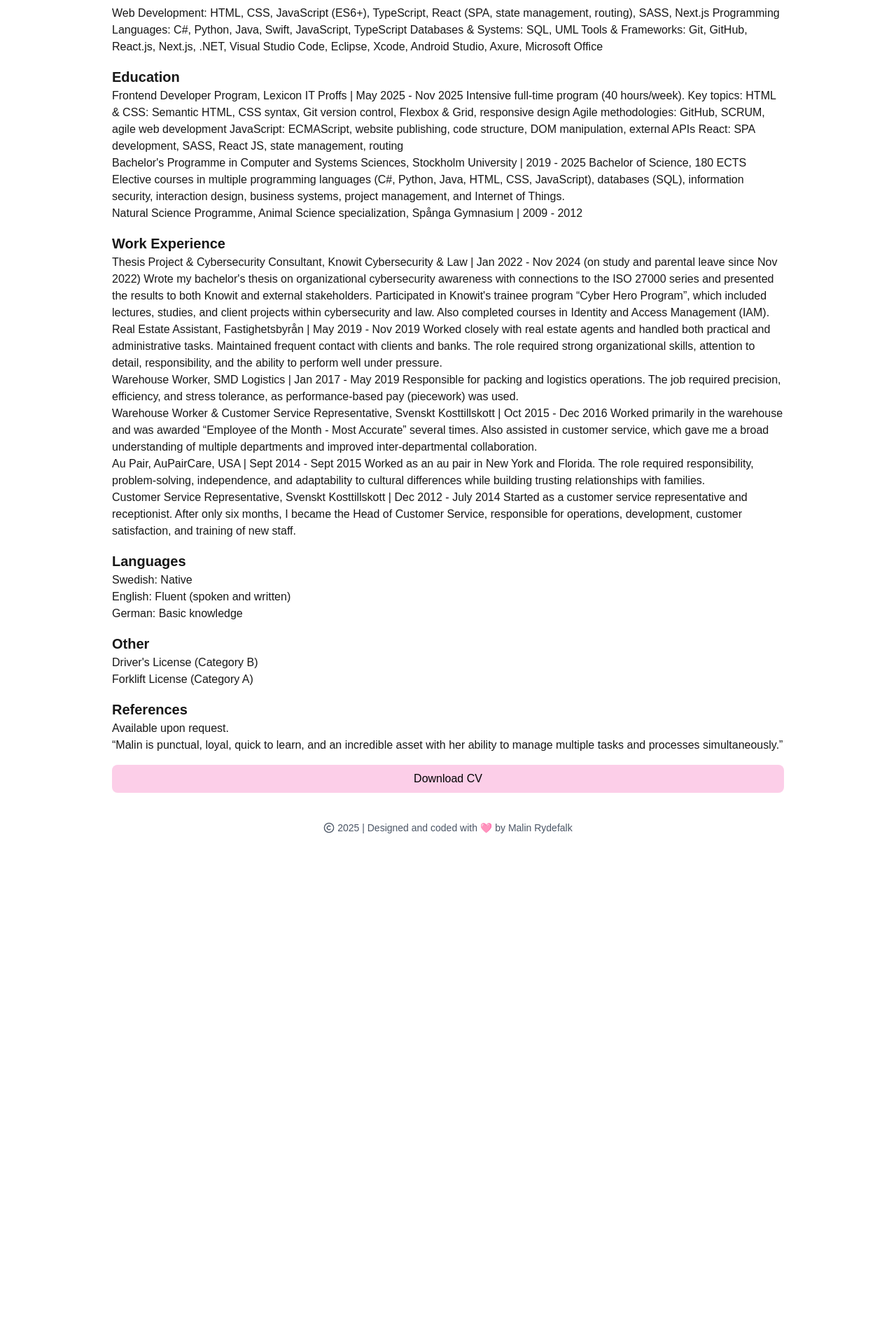
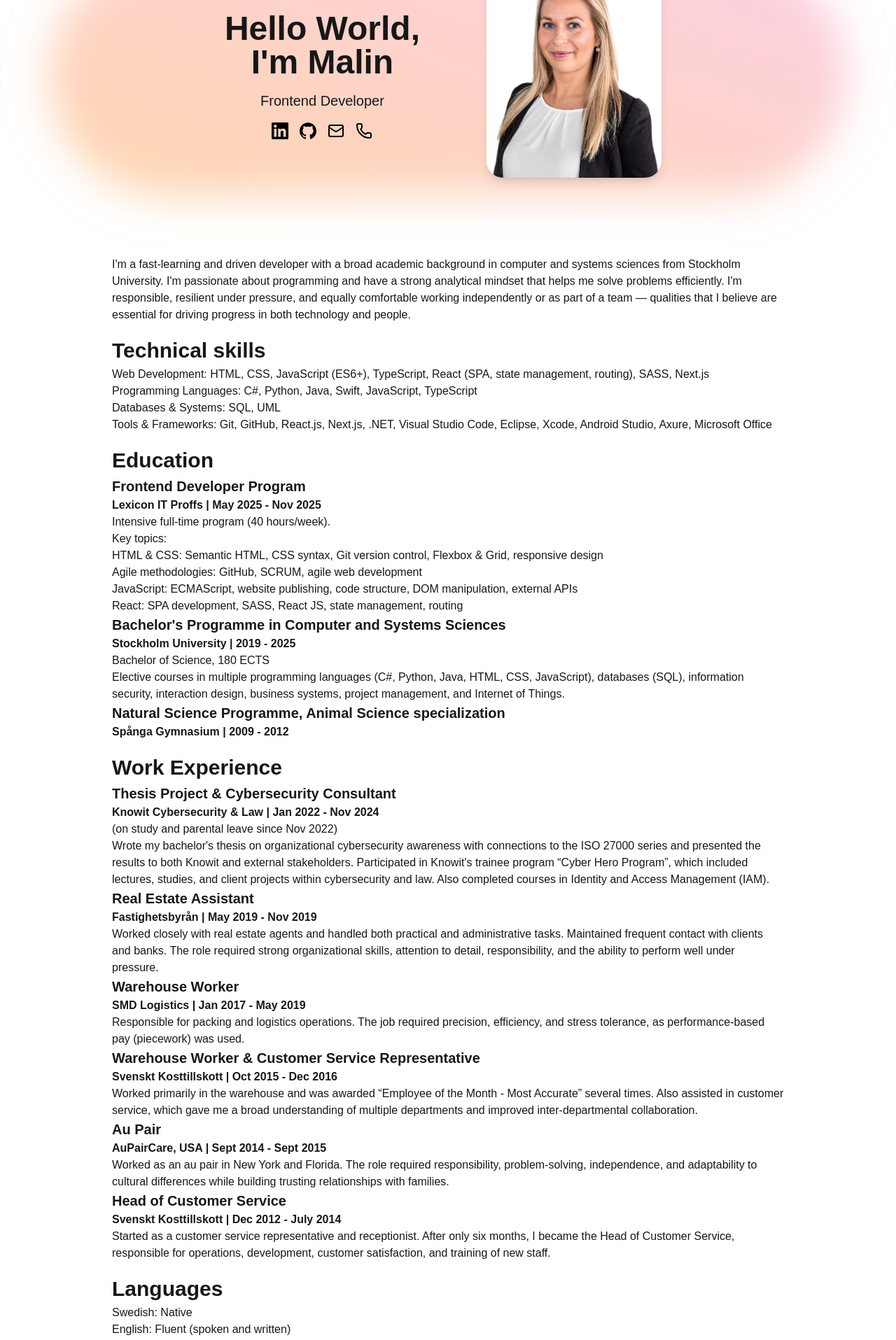
Before and after one commit to malpisen/nextjs-portfolio, a Next.js app: page /about in a window 1280 px wide. Shown: the part 220-2135 px from the top of the page at 70% size. Before the commit the page ends 1429 px from the top, so only its background shows below. Built offline with nearby package versions, Linux system fonts and the light colour scheme.

Commit message:
formatting

```diff
--- a/src/app/about/page.tsx
+++ b/src/app/about/page.tsx
@@ -1,7 +1,10 @@
+import Hero from "@/components/sections/hero";
+
 export default function Home() {
   return (
     <main className="content-grid gap-4">
-      <section >
+      <Hero />
+      <section>
         <p>
           I'm a fast-learning and driven developer with a broad academic
           background in computer and systems sciences from Stockholm University.
@@ -12,108 +15,157 @@ export default function Home() {
           progress in both technology and people.
         </p>
       </section>
-      <section >
-        <h3>Technical skills</h3>
-        <p>
-          Web Development: HTML, CSS, JavaScript (ES6+), TypeScript, React (SPA,
-          state management, routing), SASS, Next.js Programming Languages: C#,
-          Python, Java, Swift, JavaScript, TypeScript Databases & Systems: SQL,
-          UML Tools & Frameworks: Git, GitHub, React.js, Next.js, .NET, Visual
-          Studio Code, Eclipse, Xcode, Android Studio, Axure, Microsoft Office
-        </p>
-      </section>
-      <section >
-        <h3>Education</h3>
-        <p>
-          Frontend Developer Program, Lexicon IT Proffs | May 2025 - Nov 2025
-          Intensive full-time program (40 hours/week). Key topics: HTML & CSS:
-          Semantic HTML, CSS syntax, Git version control, Flexbox & Grid,
-          responsive design Agile methodologies: GitHub, SCRUM, agile web
-          development JavaScript: ECMAScript, website publishing, code
-          structure, DOM manipulation, external APIs React: SPA development,
-          SASS, React JS, state management, routing
-        </p>
-        <p>
-          Bachelor's Programme in Computer and Systems Sciences, Stockholm
-          University | 2019 - 2025 Bachelor of Science, 180 ECTS Elective
-          courses in multiple programming languages (C#, Python, Java, HTML,
-          CSS, JavaScript), databases (SQL), information security, interaction
-          design, business systems, project management, and Internet of Things.
-        </p>
-        <p>
-          Natural Science Programme, Animal Science specialization, Spånga
-          Gymnasium | 2009 - 2012
-        </p>
-      </section>
-      <section >
-        <h3>Work Experience</h3>
-        <p>
-          Thesis Project & Cybersecurity Consultant, Knowit Cybersecurity & Law
-          | Jan 2022 - Nov 2024 (on study and parental leave since Nov 2022)
-          Wrote my bachelor's thesis on organizational cybersecurity awareness
-          with connections to the ISO 27000 series and presented the results to
-          both Knowit and external stakeholders. Participated in Knowit's
-          trainee program “Cyber Hero Program”, which included lectures,
-          studies, and client projects within cybersecurity and law. Also
-          completed courses in Identity and Access Management (IAM).
-        </p>
-        <p>
-          Real Estate Assistant, Fastighetsbyrån | May 2019 - Nov 2019 Worked
-          closely with real estate agents and handled both practical and
-          administrative tasks. Maintained frequent contact with clients and
-          banks. The role required strong organizational skills, attention to
-          detail, responsibility, and the ability to perform well under
-          pressure.
-        </p>
-        <p>
-          Warehouse Worker, SMD Logistics | Jan 2017 - May 2019 Responsible for
-          packing and logistics operations. The job required precision,
-          efficiency, and stress tolerance, as performance-based pay (piecework)
-          was used.
-        </p>
-        <p>
-          Warehouse Worker & Customer Service Representative, Svenskt
-          Kosttillskott | Oct 2015 - Dec 2016 Worked primarily in the warehouse
-          and was awarded “Employee of the Month - Most Accurate” several times.
-          Also assisted in customer service, which gave me a broad understanding
-          of multiple departments and improved inter-departmental collaboration.
-        </p>
-        <p>
-          Au Pair, AuPairCare, USA | Sept 2014 - Sept 2015 Worked as an au pair
-          in New York and Florida. The role required responsibility,
-          problem-solving, independence, and adaptability to cultural
-          differences while building trusting relationships with families.
-        </p>
-        <p>
-          Customer Service Representative, Svenskt Kosttillskott | Dec 2012 -
-          July 2014 Started as a customer service representative and
-          receptionist. After only six months, I became the Head of Customer
-          Service, responsible for operations, development, customer
-          satisfaction, and training of new staff.
-        </p>
+      <section>
+        <h2>Technical skills</h2>
+        <ul>
+          <li>
+            Web Development: HTML, CSS, JavaScript (ES6+), TypeScript, React
+            (SPA, state management, routing), SASS, Next.js
+          </li>
+          <li>
+            Programming Languages: C#, Python, Java, Swift, JavaScript,
+            TypeScript
+          </li>
+          <li>Databases & Systems: SQL, UML</li>
+          <li>
+            Tools & Frameworks: Git, GitHub, React.js, Next.js, .NET, Visual
+            Studio Code, Eclipse, Xcode, Android Studio, Axure, Microsoft Office
+          </li>
+        </ul>
       </section>
       <section>
-        <h3>Languages</h3>
-        <p>Swedish: Native</p>
-        <p>English: Fluent (spoken and written)</p>
-        <p>German: Basic knowledge</p>
+        <h2>Education</h2>
+        <ul>
+          <li>
+            <h3>Frontend Developer Program</h3>
+            <h4>Lexicon IT Proffs | May 2025 - Nov 2025</h4>
+            <p>
+              Intensive full-time program (40 hours/week). <br />
+              Key topics:
+              <br />
+              HTML & CSS: Semantic HTML, CSS syntax, Git version control,
+              Flexbox & Grid, responsive design
+              <br />
+              Agile methodologies: GitHub, SCRUM, agile web development
+              <br />
+              JavaScript: ECMAScript, website publishing, code structure, DOM
+              manipulation, external APIs
+              <br />
+              React: SPA development, SASS, React JS, state management, routing
+            </p>
+          </li>
+          <li>
+            <h3>Bachelor's Programme in Computer and Systems Sciences</h3>
+            <h4>Stockholm University | 2019 - 2025</h4>
+            <p>
+              Bachelor of Science, 180 ECTS <br />
+              Elective courses in multiple programming languages (C#, Python,
+              Java, HTML, CSS, JavaScript), databases (SQL), information
+              security, interaction design, business systems, project
+              management, and Internet of Things.
+            </p>
+          </li>
+          <li>
+            <h3>Natural Science Programme, Animal Science specialization</h3>
+            <h4>Spånga Gymnasium | 2009 - 2012</h4>
+          </li>
+        </ul>
       </section>
       <section>
-        <h3>Other</h3>
-        <p>Driver's License (Category B) </p>
-        <p>Forklift License (Category A)</p>
+        <h2>Work Experience</h2>
+        <ul>
+          <li>
+            <h3>Thesis Project & Cybersecurity Consultant</h3>
+            <h4>Knowit Cybersecurity & Law | Jan 2022 - Nov 2024</h4>
+            <p>
+              (on study and parental leave since Nov 2022) <br />
+              Wrote my bachelor's thesis on organizational cybersecurity
+              awareness with connections to the ISO 27000 series and presented
+              the results to both Knowit and external stakeholders. Participated
+              in Knowit's trainee program “Cyber Hero Program”, which included
+              lectures, studies, and client projects within cybersecurity and
+              law. Also completed courses in Identity and Access Management
+              (IAM).
+            </p>
+          </li>
+          <li>
+            <h3>Real Estate Assistant</h3>
+            <h4>Fastighetsbyrån | May 2019 - Nov 2019 </h4>
+            <p>
+              Worked closely with real estate agents and handled both practical
+              and administrative tasks. Maintained frequent contact with clients
+              and banks. The role required strong organizational skills,
+              attention to detail, responsibility, and the ability to perform
+              well under pressure.
+            </p>
+          </li>
+          <li>
+            <h3>Warehouse Worker</h3>
+            <h4>SMD Logistics | Jan 2017 - May 2019 </h4>
+            <p>
+              Responsible for packing and logistics operations. The job required
+              precision, efficiency, and stress tolerance, as performance-based
+              pay (piecework) was used.
+            </p>
+          </li>
+          <li>
+            <h3>Warehouse Worker & Customer Service Representative</h3>
+            <h4>Svenskt Kosttillskott | Oct 2015 - Dec 2016</h4>
+            <p>
+              Worked primarily in the warehouse and was awarded “Employee of the
+              Month - Most Accurate” several times. Also assisted in customer
+              service, which gave me a broad understanding of multiple
+              departments and improved inter-departmental collaboration.
+            </p>
+          </li>
+          <li>
+            <h3>Au Pair</h3>
+            <h4>AuPairCare, USA | Sept 2014 - Sept 2015</h4>
+            <p>
+              Worked as an au pair in New York and Florida. The role required
+              responsibility, problem-solving, independence, and adaptability to
+              cultural differences while building trusting relationships with
+              families.
+            </p>
+          </li>
+          <li>
+            <h3>Head of Customer Service</h3>
+            <h4>Svenskt Kosttillskott | Dec 2012 - July 2014</h4>
+            <p>
+              Started as a customer service representative and receptionist.
+              After only six months, I became the Head of Customer Service,
+              responsible for operations, development, customer satisfaction,
+              and training of new staff.
+            </p>
+          </li>
+        </ul>
       </section>
       <section>
-        <h3>References</h3>
-        <p> Available upon request. </p>
+        <h2>Languages</h2>
+        <ul>
+          <li>Swedish: Native</li>
+          <li>English: Fluent (spoken and written)</li>
+          <li>German: Basic knowledge</li>
+        </ul>
+      </section>
+      <section>
+        <h2>Other</h2>
+        <ul>
+          <li>Driver's License (Category B)</li>
+          <li>Forklift License (Category A)</li>
+        </ul>
+      </section>
+      <section>
+        <h2>References</h2>
         <p>
+          Available upon request. <br />
           “Malin is punctual, loyal, quick to learn, and an incredible asset
           with her ability to manage multiple tasks and processes
           simultaneously.”
         </p>
       </section>
       {/* If this changes to Link - prefetch={false} */}
-      <button className="px-4 py-2 text-black bg-pink-200 rounded-lg hover:bg-pink-300 cursor-pointer">
+      <button className="flex place-self-start px-4 py-2 text-black bg-pink-200 rounded-lg hover:bg-pink-300 cursor-pointer">
         Download CV
       </button>
     </main>
```
